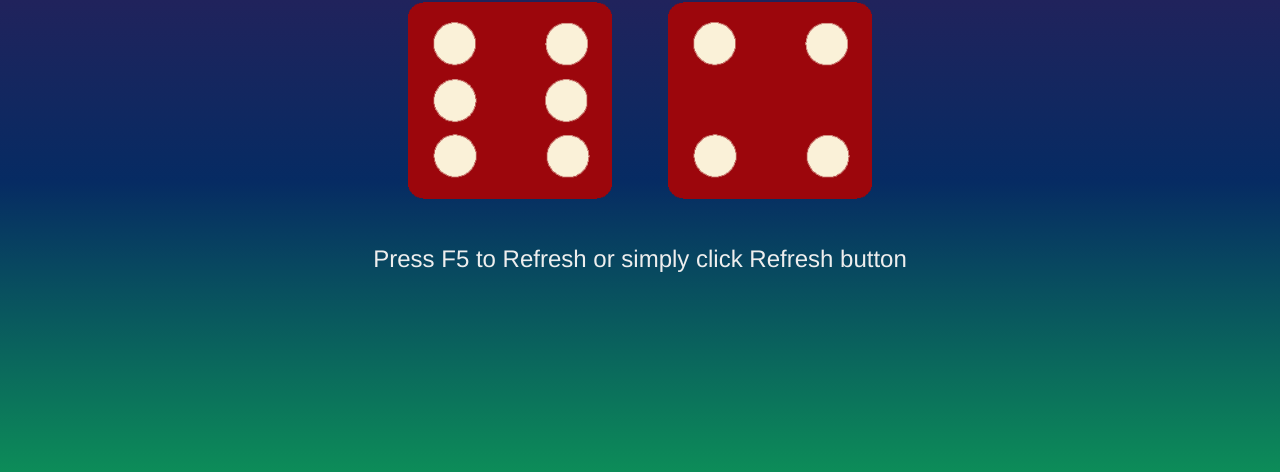
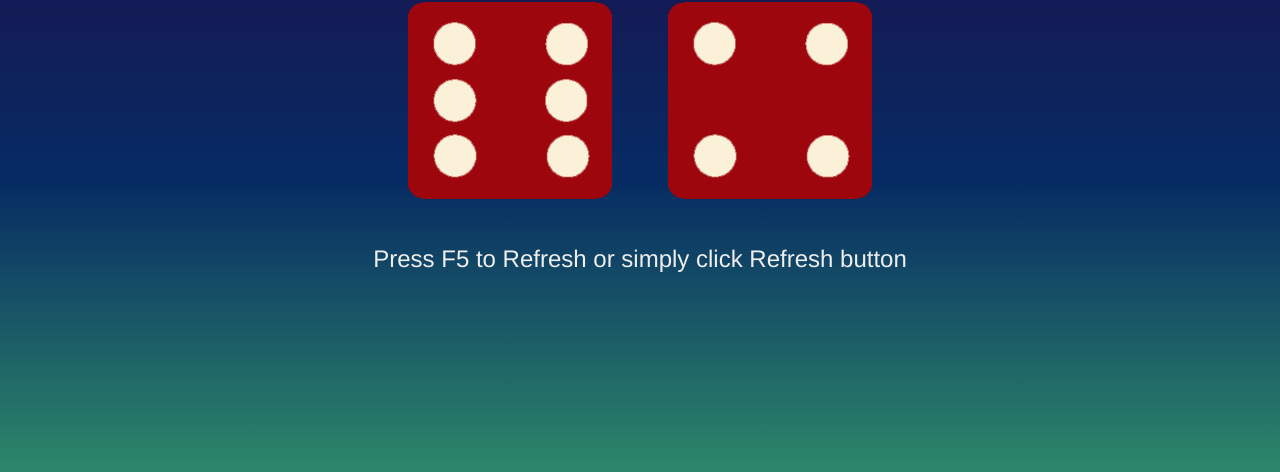
Before and after one commit to DeRoyace/Dice-game, a plain HTML site: page index.html in a window 1280 px wide. Shown: the part 259-731 px from the top of the page. Drawn offline with Linux system fonts and the light colour scheme.

Commit message:
background color updated

```diff
--- a/styles.css
+++ b/styles.css
@@ -9,7 +9,7 @@ html{
 }
 
 body {
-  background: linear-gradient(rgb(70, 23, 82), rgb(6, 43, 99), rgb(16, 190, 83));
+  background: linear-gradient(rgb(40, 3, 65), rgb(6, 43, 99), rgb(65, 182, 109));
   background-repeat: no-repeat;
   text-align: center;
 }
```
